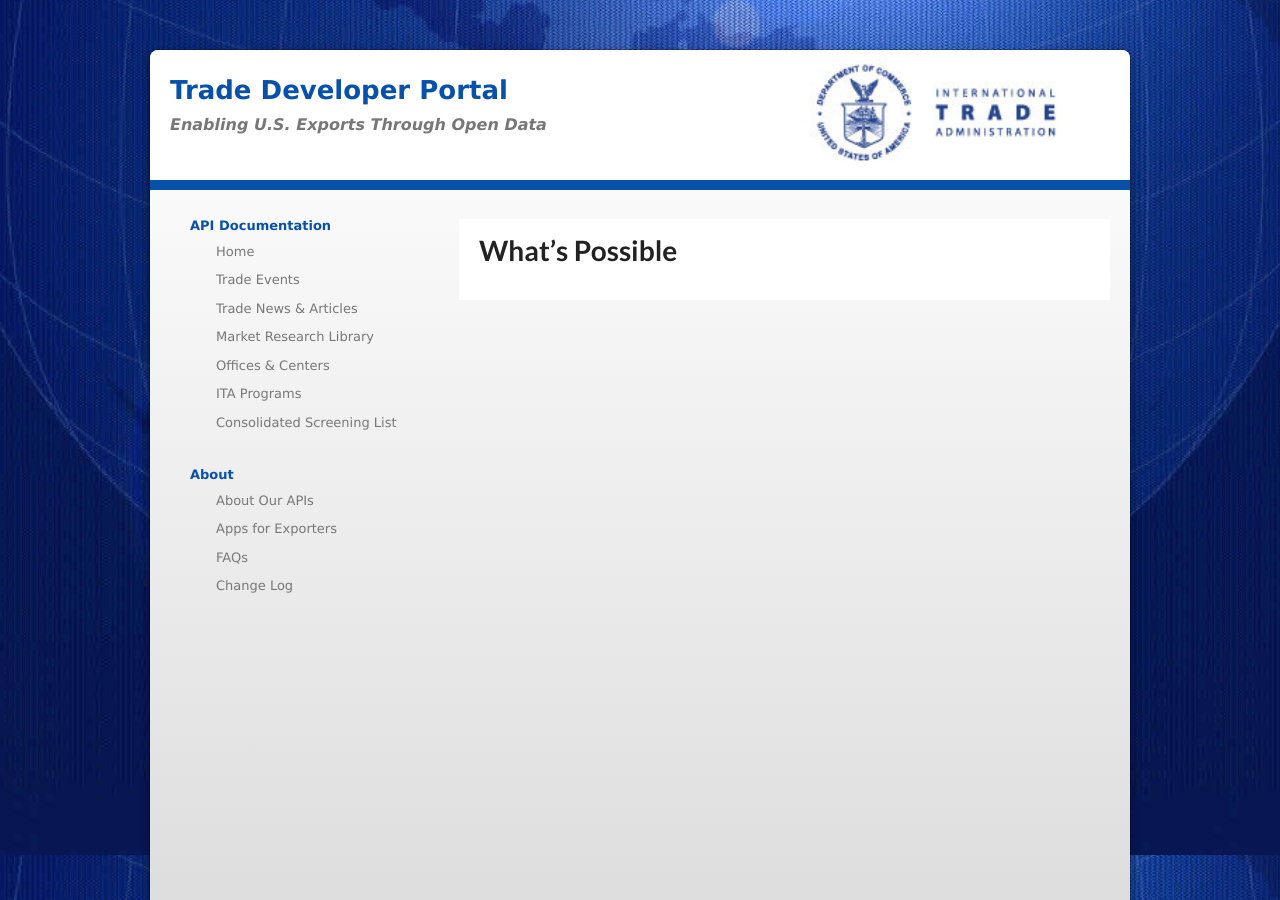
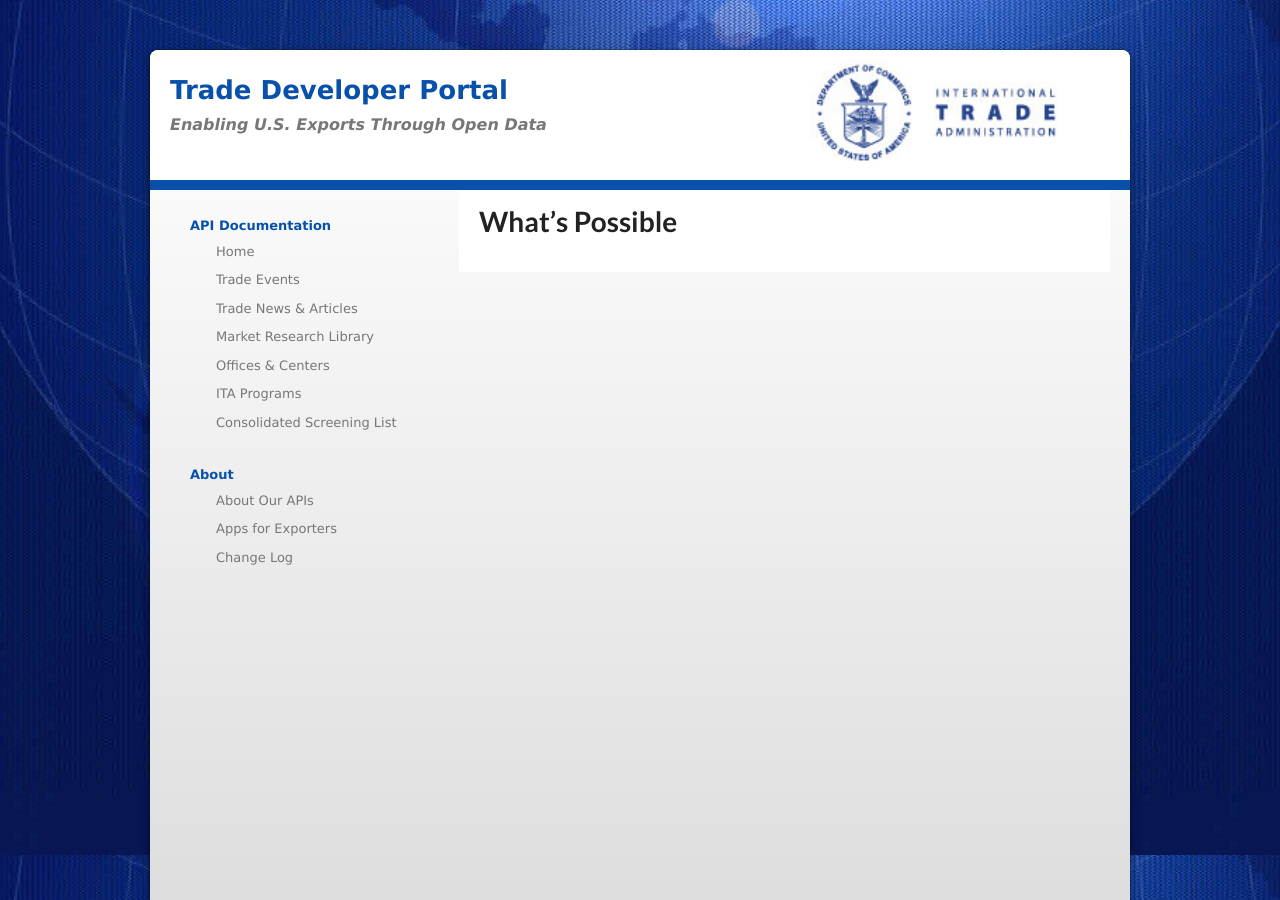
Before and after one commit to InternationalTradeAdministration/developerportal, a Jekyll site: the page built from _posts/2013-09-05-explore-apis.markdown, in a window 1280 px wide and 900 px high. Built offline with Jekyll 4.4.1, drawn with Linux system fonts in a browser that asks for light colours.

Commit message:
fix bug update

```diff
--- a/_layouts/template.html
+++ b/_layouts/template.html
@@ -48,7 +48,7 @@
 								<ul>
 								<li><a href="about-apis.html">About Our APIs</a></li>
 								<li><a href="apps-exporters.html">Apps for Exporters</a></li>
-								<li><a href="faq.html">FAQs</a></li>
+
 								<li><a href="change-log.html">Change Log</a></li>
 								</ul>
 							</li>
```
